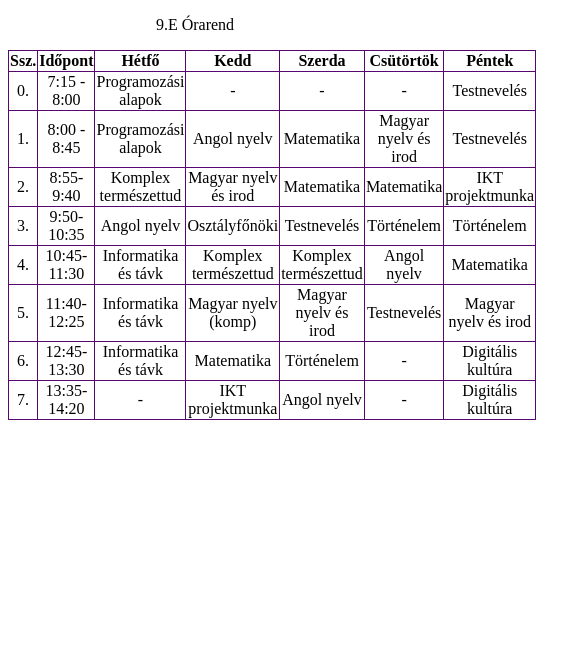
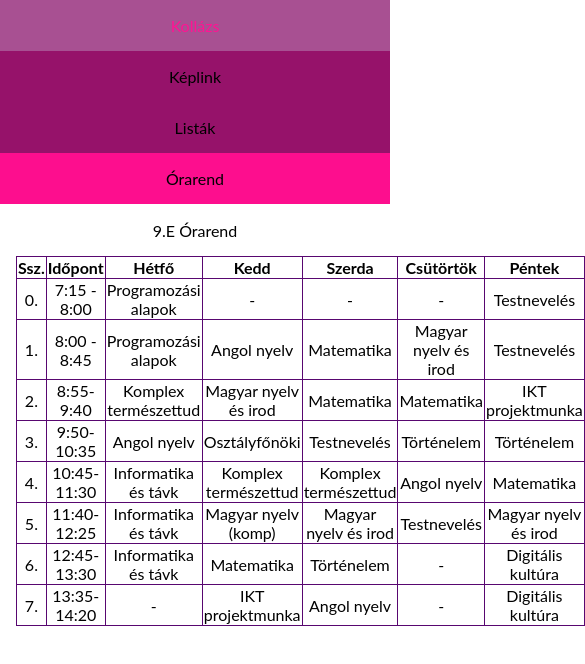
Before and after one commit to FazekasLuca/orarend, a plain HTML site: page index.html in a window 390 px wide. Shown: the whole page, 585 px wide, since content can reach past the window. Drawn offline with Linux system fonts and the light colour scheme.

Commit message:
Update index.html

```diff
--- a/index.html
+++ b/index.html
@@ -2,9 +2,10 @@
 <html lang="hu">
 <head>
     <meta charset="UTF-8">
+    <meta http-equiv="X-UA-Compatible" content="IE=edge">
     <meta name="viewport" content="width=device-width, initial-scale=1.0">
     <title>Órarend</title>
-    <style>
+<style>
         table, th, td {
             border: 1px solid rgb(88, 7, 112);
         }
@@ -15,10 +16,72 @@
         th, td {
             text-align: center;
         }
-    </style>
+body {
+  margin: 0;
+  font-family: "Lato", sans-serif;
+}
+
+.sidebar {
+  margin: 0;
+  padding: 0;
+  width: 200px;
+  background-color: rgb(150, 18, 106);
+  position: fixed;
+  height: 100%;
+  overflow: auto;
+}
+
+.sidebar a {
+  display: block;
+  color: black;
+  padding: 16px;
+  text-decoration: none;
+}
+
+.sidebar a.active {
+  background-color: rgb(253, 14, 142);
+  color: black;
+}
+
+.sidebar a:hover:not(.active) {
+  background-color: rgb(168, 80, 146);
+  color: deeppink;
+}
+
+div.content {
+  margin-left: 200px;
+  padding: 1px 16px;
+  height: 1000px;
+}
+
+@media screen and (max-width: 700px) {
+  .sidebar {
+    width: 100%;
+    height: auto;
+    position: relative;
+  }
+  .sidebar a {float: left;}
+  div.content {margin-left: 0;}
+}
+
+@media screen and (max-width: 400px) {
+  .sidebar a {
+    text-align: center;
+    float: none;
+  }
+}
+</style>
 </head>
 <body>
-  <p align="center">9.E Órarend</p>
+<div class="sidebar">
+  <a href="https://fazekasluca.github.io/kollazs/">Kollázs</a>
+  <a href="https://fazekasluca.github.io/kollazs/keplink.html">Képlink</a>
+  <a href="https://fazekasluca.github.io/listak/">Listák</a>
+        <a class="active" href="https://fazekasluca.github.io/orarend/">Órarend</a>
+      </div>
+
+<div class="content">
+ <p align="center">9.E Órarend</p>
     <table>
         <tr>
             <th>Ssz.</th>
@@ -104,8 +167,7 @@
             <td>-</td>
             <td>Digitális kultúra</td>
           </tr>
-
-    </table>
-
+</div>
+</table>
 </body>
 </html>
```
